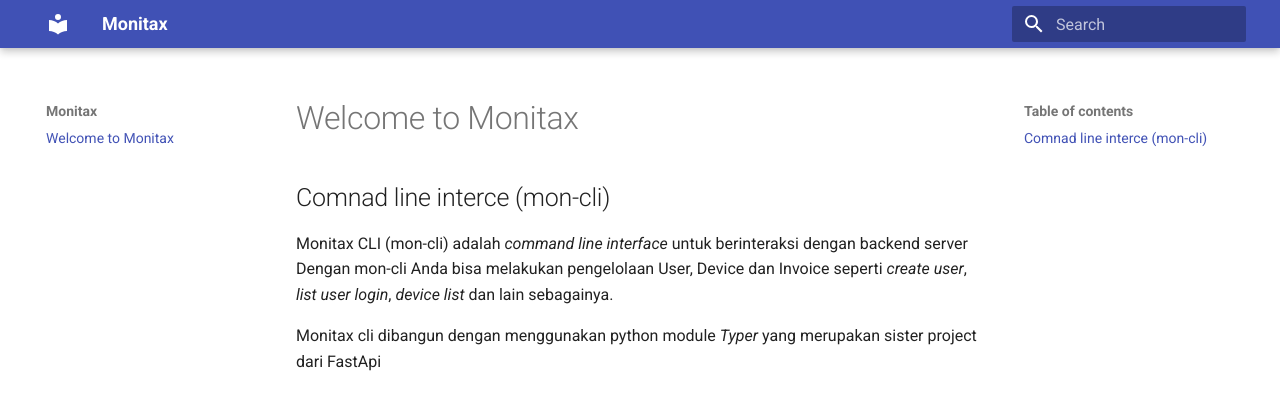
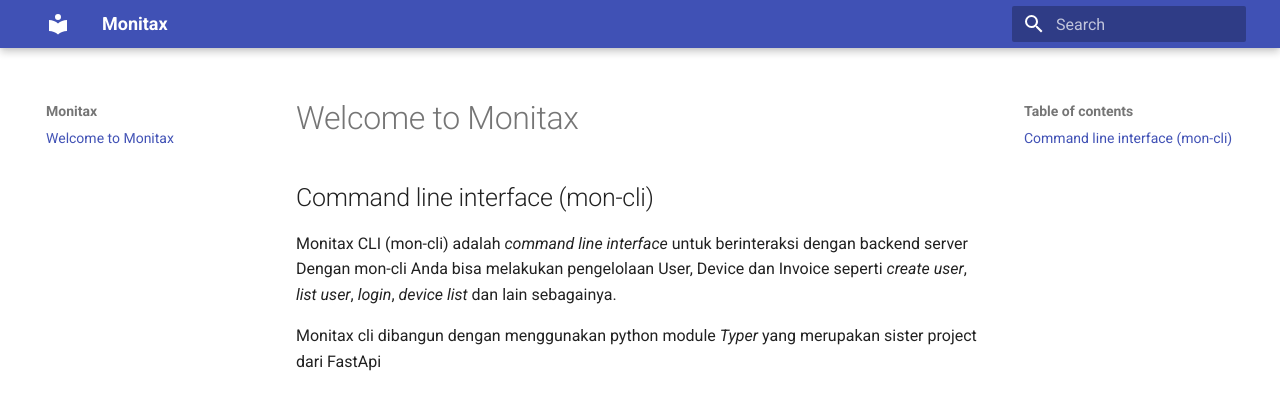
Before and after one commit to ekalaya2015/monitax-cli, an MkDocs documentation site: the page built from docs/index.md, in a window 1280 px wide. Shown: the top 393 px of the page. Built offline with MkDocs 1.6.1 and Material for MkDocs 9.7.7, drawn with Linux system fonts in a browser that asks for light colours.

Commit message:
docs initial

```diff
--- a/docs/index.md
+++ b/docs/index.md
@@ -1,9 +1,9 @@
 # Welcome to Monitax
 
-## Comnad line interce (mon-cli)
+## Command line interface (mon-cli)
 
 Monitax CLI (mon-cli) adalah *command line interface* untuk berinteraksi dengan backend server
-Dengan mon-cli Anda bisa melakukan pengelolaan User, Device dan Invoice seperti *create user*, *list user*
+Dengan mon-cli Anda bisa melakukan pengelolaan User, Device dan Invoice seperti *create user*, *list user*,
 *login*, *device list* dan lain sebagainya.
 
 Monitax cli dibangun dengan menggunakan python module *Typer* yang merupakan sister project dari FastApi
```
